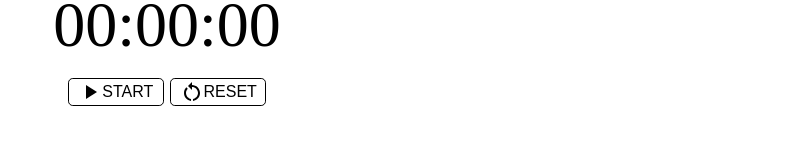
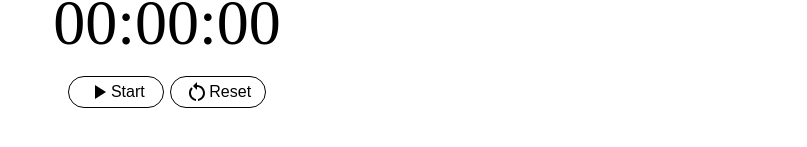
Before and after one commit to juwonk1018/stop-watch, a React (Create React App) app: page / in a window 1280 px wide. Shown: the part 377-524 px from the top of the page, without its empty margins (473-1280 px from the left). Built offline with nearby package versions, Linux system fonts and the light colour scheme.

Commit message:
design. progressButtons 내부 text 변경

```diff
--- a/src/components/StopWatch.css
+++ b/src/components/StopWatch.css
@@ -72,17 +72,18 @@
 
 
 .progressButtons button{
-    display : flex;
-    width : 6rem;
+    display: flex;
+    width: 6rem;
+    height: 2rem;
     background-color: white;
-    border-radius: 0.3rem;
+    border-radius: 1rem;
     border : 1px solid black;
     margin : 0 0.2rem 0 0.2rem;
     font-size : 1rem;
+    text-align: center;
     align-items: center;
     justify-content: center;
 }
-
 
 .progressButtons button:active{
     outline : none;
--- a/src/components/StopWatch.js
+++ b/src/components/StopWatch.js
@@ -1,5 +1,4 @@
 import React, {useState, useEffect, useRef} from 'react';
-
 import './StopWatch.css';
 
 export default function StopWatch({darkMode, setDarkMode}) {
@@ -7,7 +6,6 @@ export default function StopWatch({darkMode, setDarkMode}) {
     const [time, setTime] = useState(0);
     const [visibleButton, setVisibleButton] = useState(true);
     const [progress, setProgress] = useProgress();
-
 
     const darkModeEvent = (e) => {
         setDarkMode(!darkMode);
@@ -96,22 +94,17 @@ export default function StopWatch({darkMode, setDarkMode}) {
 
                 <div className={"progressButtons"}>
                     {visibleButton && !progress && <button onClick={() => setProgress(true)}>
-                    <svg xmlns="http://www.w3.org/2000/svg" height="24" viewBox="0 0 24 24" width="24"><path d="M0 0h24v24H0z" fill="none"/><path d="M8 5v14l11-7z"/></svg><span>START</span>
+                        <svg xmlns="http://www.w3.org/2000/svg" height="24" viewBox="0 0 24 24" width="24"><path d="M0 0h24v24H0z" fill="none"/><path d="M8 5v14l11-7z"/></svg><span>Start</span>
                     </button>}
                     {visibleButton && progress && <button onClick={() => setProgress(false)}>
-                    <svg xmlns="http://www.w3.org/2000/svg" height="24" viewBox="0 0 24 24" width="24"><path d="M0 0h24v24H0z" fill="none"/><path d="M6 19h4V5H6v14zm8-14v14h4V5h-4z"/></svg><span>STOP</span>
+                        <svg xmlns="http://www.w3.org/2000/svg" height="24" viewBox="0 0 24 24" width="24"><path d="M0 0h24v24H0z" fill="none"/><path d="M6 19h4V5H6v14zm8-14v14h4V5h-4z"/></svg><span>Stop</span>
                     </button>}
                     {visibleButton && <button onClick={() => {setTime(0); setProgress(false); }}>
-                    <svg xmlns="http://www.w3.org/2000/svg" enableBackground="new 0 0 24 24" height="24" viewBox="0 0 24 24" width="24"><g><path d="M0,0h24v24H0V0z" fill="none"/></g><g><g><path d="M12,5V2L8,6l4,4V7c3.31,0,6,2.69,6,6c0,2.97-2.17,5.43-5,5.91v2.02c3.95-0.49,7-3.85,7-7.93C20,8.58,16.42,5,12,5z"/><path d="M6,13c0-1.65,0.67-3.15,1.76-4.24L6.34,7.34C4.9,8.79,4,10.79,4,13c0,4.08,3.05,7.44,7,7.93v-2.02 C8.17,18.43,6,15.97,6,13z"/></g></g></svg><span>RESET</span>
+                        <svg xmlns="http://www.w3.org/2000/svg" enableBackground="new 0 0 24 24" height="24" viewBox="0 0 24 24" width="24"><g><path d="M0,0h24v24H0V0z" fill="none"/></g><g><g><path d="M12,5V2L8,6l4,4V7c3.31,0,6,2.69,6,6c0,2.97-2.17,5.43-5,5.91v2.02c3.95-0.49,7-3.85,7-7.93C20,8.58,16.42,5,12,5z"/><path d="M6,13c0-1.65,0.67-3.15,1.76-4.24L6.34,7.34C4.9,8.79,4,10.79,4,13c0,4.08,3.05,7.44,7,7.93v-2.02 C8.17,18.43,6,15.97,6,13z"/></g></g></svg><span>Reset</span>
                     </button>
                     }
-
-
                 </div>
             </div>
-
-
-
         </div>
     )
 }
```
Lines whose indentation alone changed are shown as unchanged.
